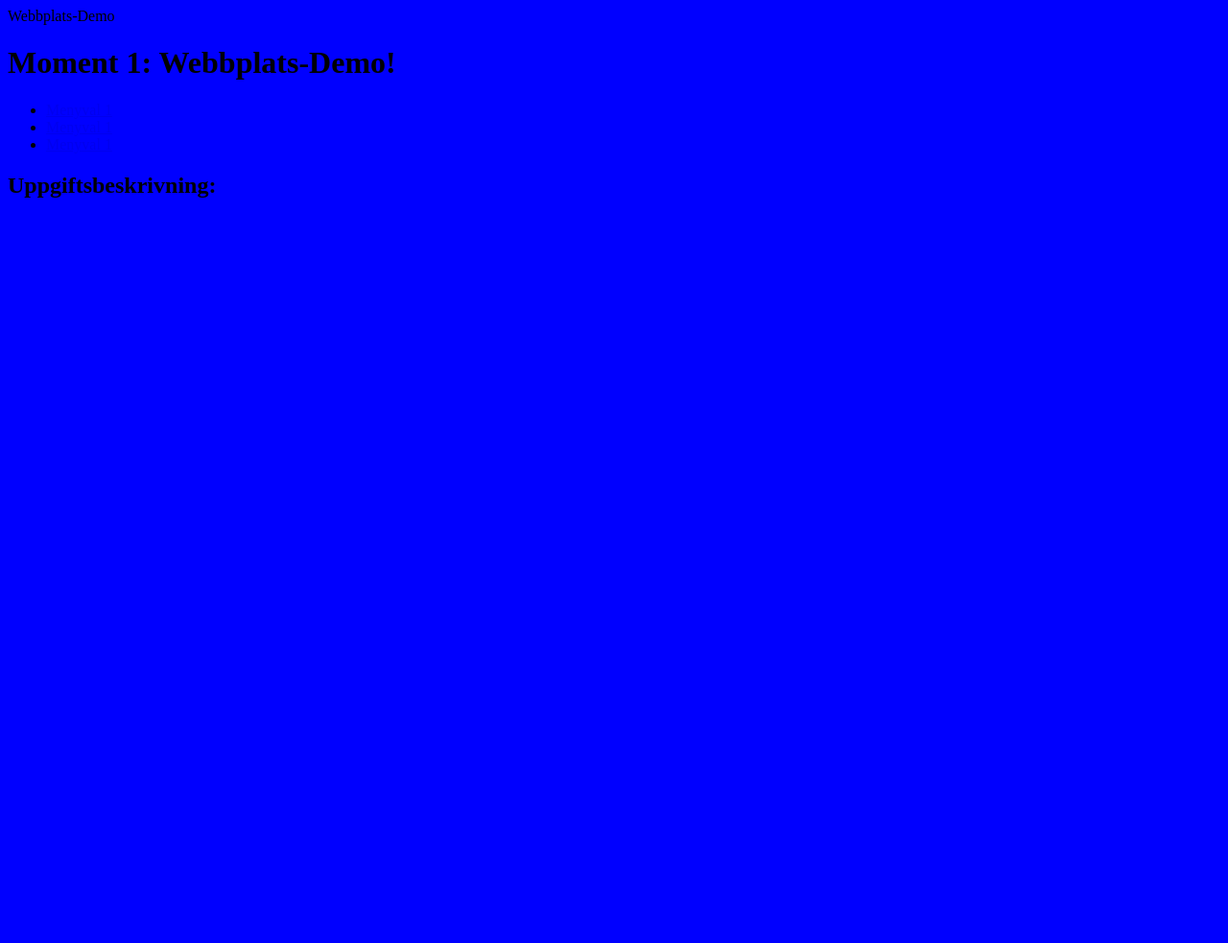
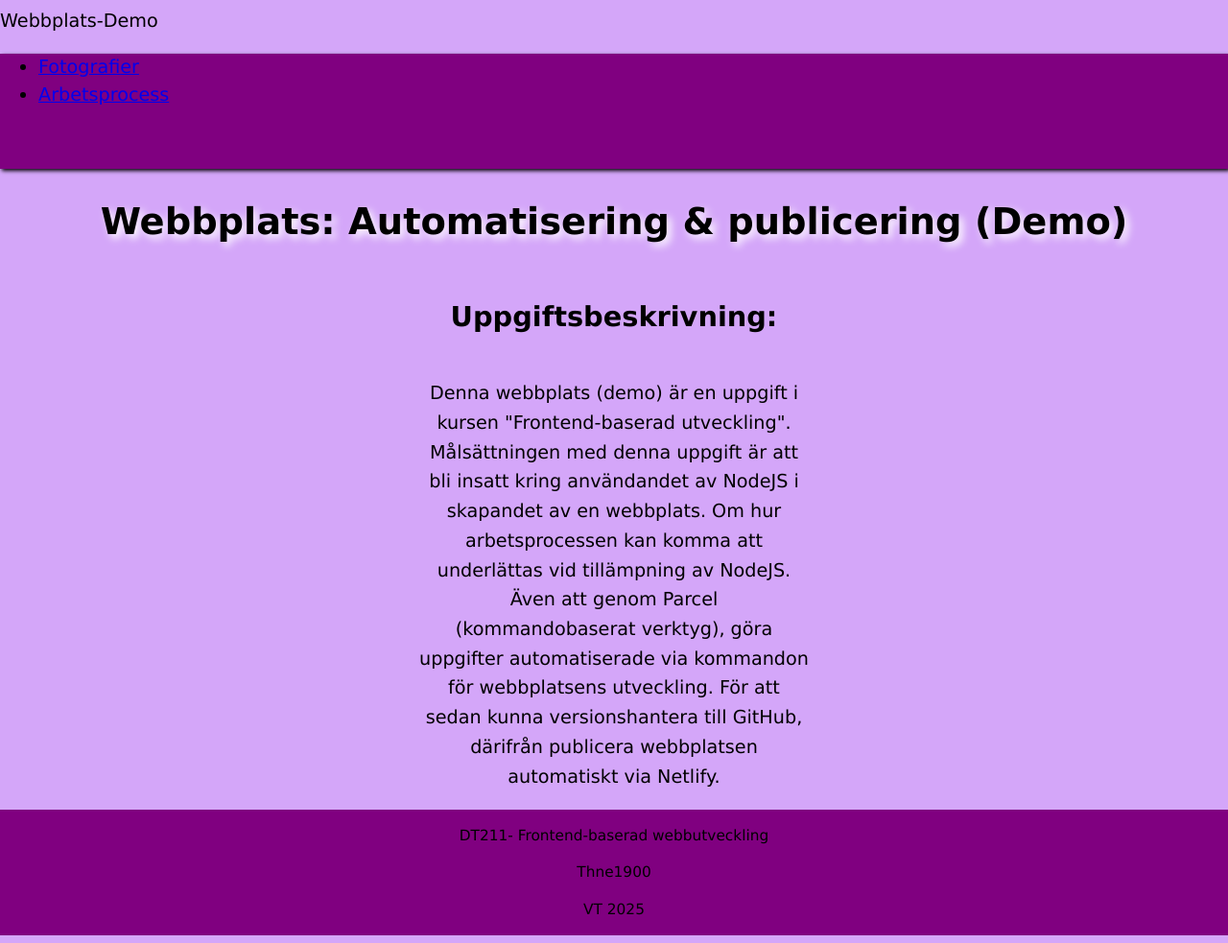
Before and after one commit to thne1900/moment1-webbplats.demo, a website: page src/index.html in a window 1280 px wide. Shown: the whole page at 96% size. Before the commit the page ends 800 px from the top, so only its background shows below. Drawn offline with Linux system fonts and the light colour scheme.

Commit message:
Påbörjat första sidan (index.html och index.css.) Börjat skriva arbetsprocessen i md-filen.

```diff
--- a/src/CSS/index.css
+++ b/src/CSS/index.css
@@ -1 +1,41 @@
-body {background-color: blue;}
+body {background-color: rgb(212, 166, 249);
+font-family: Verdana, Geneva, Tahoma, sans-serif;
+font-size: 1.2em;
+line-height: 1.5;
+max-width:1512px;
+height:auto;
+margin-left:auto;
+margin-right:auto;}
+
+#header {background-color:purple;
+    max-width:1512px;
+    height: 120px;}
+
+header {box-shadow: 2px 2px 4px rgba(0,0,0.1);}
+.grid-container {display: grid;
+grid-template-rows: auto;
+grid-template-columns:repeat(3, 1fr);
+grid-column-gap: 2%;}
+
+h1 { grid-row-start: 1;
+    grid-column-start: 1;
+    grid-row-end: 1;
+    grid-column-end: 4;
+    margin-left: auto;
+    margin-right: auto;
+    text-align: center;
+text-shadow: 4px 4px 8px white;}
+
+h2{grid-area:2/2/2/2;
+margin-left: auto;
+margin-right: auto;}
+
+.info {grid-area:3/2/4/2;
+text-align: center;
+line-height: 1.6;}
+
+.footer {grid-area:4/1/5/4;}
+footer {background-color:purple;
+     font-size: 0.8em;
+font-weight: 500;
+text-align: center;}
--- a/src/index.html
+++ b/src/index.html
@@ -10,17 +10,27 @@
 
 <body>
     <header id="header">
-<h1>Moment 1: Webbplats-Demo!</h1>
 <nav>
     <ul>
-        <li><a href="#">Menyval 1</a></li>
-        <li><a href="#">Menyval 1</a></li>
-        <li><a href="#">Menyval 1</a></li>
+        <li><a href="#">Fotografier</a></li>
+        <li><a href="#">Arbetsprocess</a></li>
     </ul>
 </nav>
     </header>
-    <main>
+    <div class="grid-container">
+    <h1>Webbplats: Automatisering & publicering (Demo)</h1>
         <h2>Uppgiftsbeskrivning:</h2>
-    </main>
+        <p class="info">Denna webbplats (demo) är en uppgift i kursen "Frontend-baserad utveckling". Målsättningen med denna uppgift är att
+            bli insatt kring användandet av NodeJS i skapandet av en webbplats.
+            Om hur arbetsprocessen kan komma att underlättas vid tillämpning av NodeJS.
+            Även att genom Parcel (kommandobaserat verktyg), göra uppgifter automatiserade via kommandon för webbplatsens utveckling.
+            För att sedan kunna versionshantera till GitHub, därifrån publicera webbplatsen automatiskt via Netlify.
+        </p>
+    <footer class="footer">
+        <p>DT211- Frontend-baserad webbutveckling</p>
+        <p>Thne1900</p>
+        <p>VT 2025</p>
+    </footer>
+    </div>
 </body>
 </html>
```
Also changed, not shown: README.md, dist/index.html, 2 other files.
